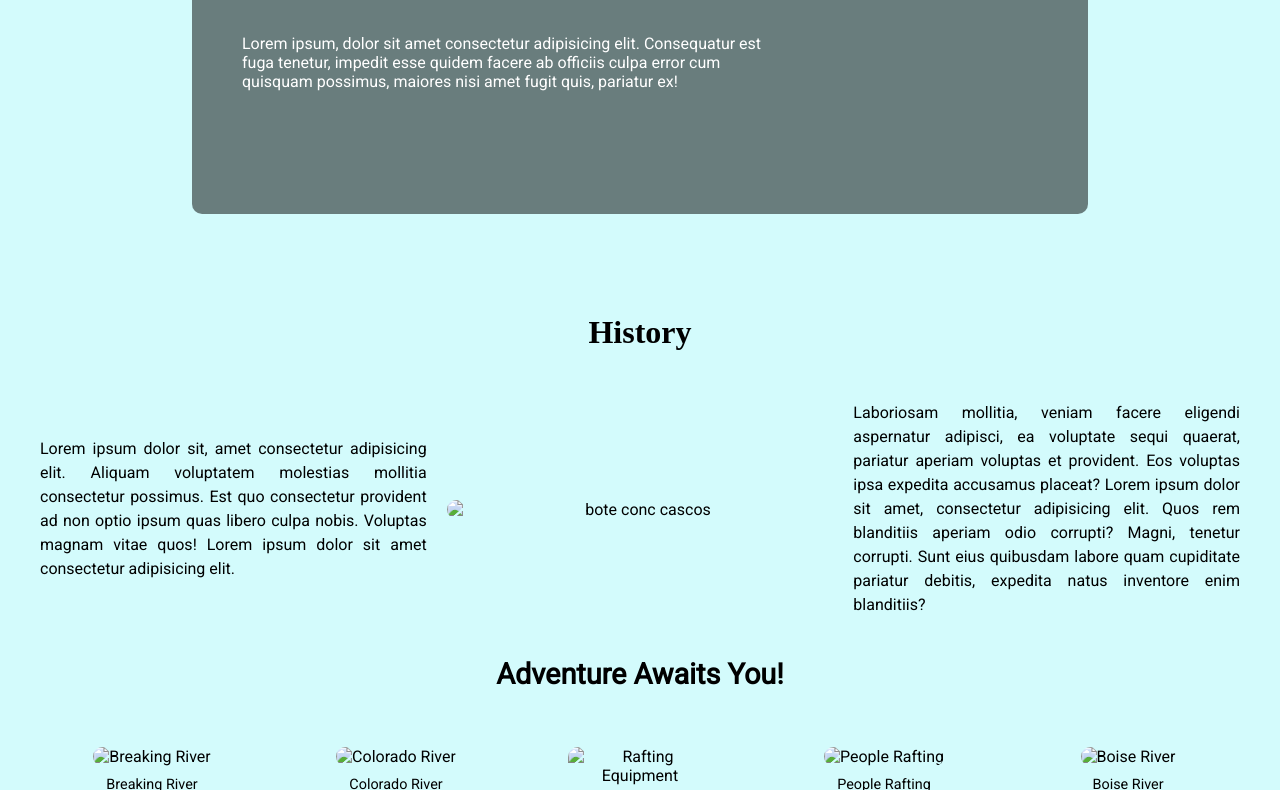
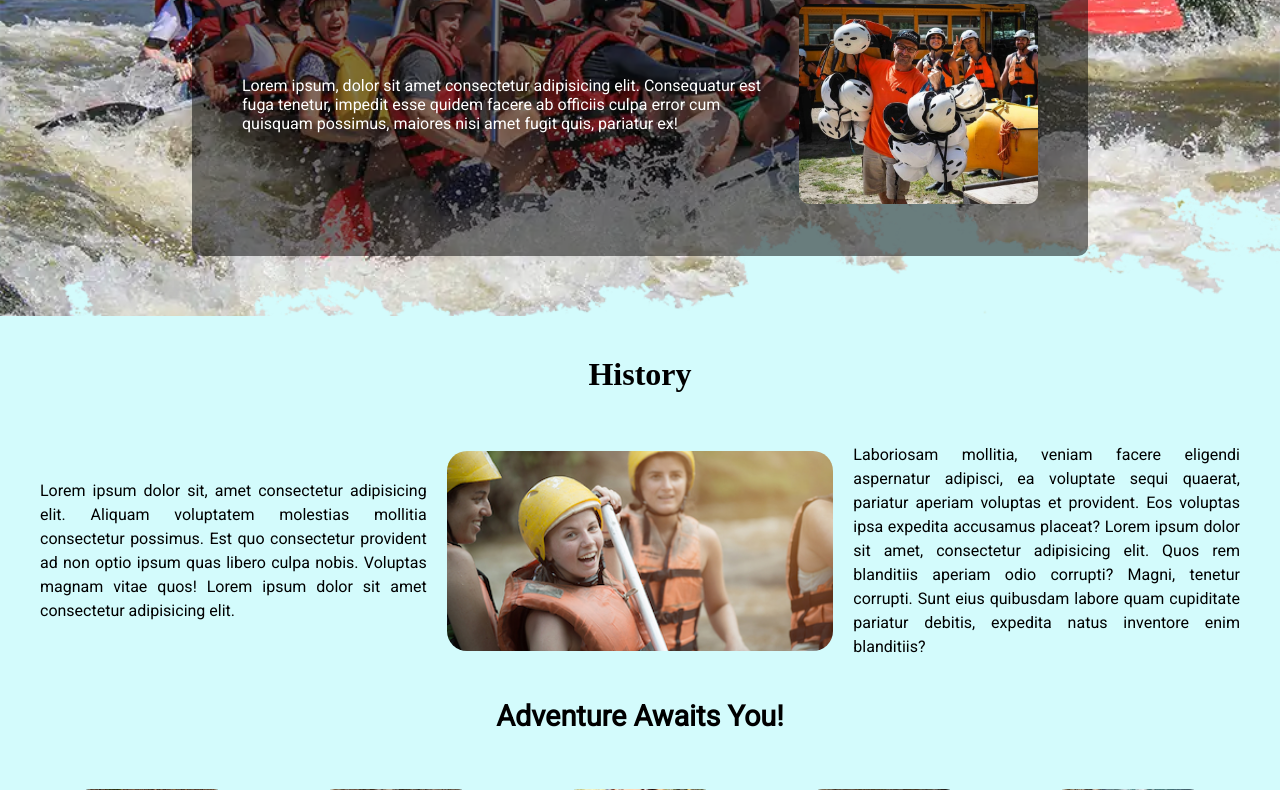
Before and after one commit to neysernoli/wdd130, a plain HTML site: page wwr/about.html in a window 1280 px wide. Shown: the part 439-1229 px from the top of the page. Drawn offline with Linux system fonts and the light colour scheme; files that its build step writes are made by us from their sources.

Commit message:
corrected

```diff
--- a/wwr/about.html
+++ b/wwr/about.html
@@ -4,14 +4,14 @@
   <meta charset="UTF-8">
   <meta name="viewport" content="width=device-width, initial-scale=1.0">
   <title>Rafting Project</title>
-  <link rel="stylesheet" href="wwr/styles/rafting.css">
+  <link rel="stylesheet" href="/wwr/styles/rafting.css">
   <link rel="preconnect" href="https://fonts.googleapis.com">
   <link rel="preconnect" href="https://fonts.gstatic.com" crossorigin>
   <link href="https://fonts.googleapis.com/css2?family=IBM+Plex+Serif:ital,wght@0,100;0,200;0,300;0,400;0,500;0,600;0,700;1,100;1,200;1,300;1,400;1,500;1,600;1,700&family=Roboto:wght@100;400&display=swap" rel="stylesheet">
 </head>
 <body>
   <header>
-    <img src="wwr/images/logo17_200.png" alt="Logo rafting">
+    <img src="/wwr/images/logo17_200.png" alt="Logo rafting">
     <nav>
       <ul class="navigation">
         <li><a href="index.html">Home</a></li>
@@ -23,12 +23,12 @@
   </header>
   <main>
     <div class="hero">
-      <img src="wwr/images/image.webp" alt="People Rafting">
+      <img src="images/image.webp" alt="People Rafting">
       <h1>Novoa Rafting Company</h1>
       <article>
         <h2>About Our Team</h2>
         <div class="content">
-          <img src="wwr/images/employee-rafting.jpg" alt="working employee">
+          <img src="images/employee-rafting.jpg" alt="working employee">
           <p>Lorem ipsum, dolor sit amet consectetur adipisicing elit. Consequatur est fuga tenetur, impedit esse quidem facere ab officiis culpa error cum quisquam possimus, maiores nisi amet fugit quis, pariatur ex!</p>
         </div>
       </article>
@@ -39,7 +39,7 @@
         <h2>History</h2>
         <div class="content">
         <p>Lorem ipsum dolor sit, amet consectetur adipisicing elit. Aliquam voluptatem molestias mollitia consectetur possimus. Est quo consectetur provident ad non optio ipsum quas libero culpa nobis. Voluptas magnam vitae quos! Lorem ipsum dolor sit amet consectetur adipisicing elit.</p>
-        <img src="wwr/images/ourteam.jpg" alt="bote conc cascos">
+        <img src="images/ourteam.jpg" alt="bote conc cascos">
         <p>Laboriosam mollitia, veniam facere eligendi aspernatur adipisci, ea voluptate sequi quaerat, pariatur aperiam voluptas et provident. Eos voluptas ipsa expedita accusamus placeat? Lorem ipsum dolor sit amet, consectetur adipisicing elit. Quos rem blanditiis aperiam odio corrupti? Magni, tenetur corrupti. Sunt eius quibusdam labore quam cupiditate pariatur debitis, expedita natus inventore enim blanditiis?</p>
         </div>
       </section>
@@ -48,23 +48,23 @@
       <h2>Adventure Awaits You!</h2>
       <div class="gallery">
         <figure>
-          <img src="wwr/images/hermit2.jpg" alt="Breaking River">
+          <img src="images/hermit2.jpg" alt="Breaking River">
           <figcaption>Breaking River</figcaption>
         </figure>
         <figure>
-          <img src="wwr/images/rafting18_600.jpg" alt="Colorado River">
+          <img src="images/rafting18_600.jpg" alt="Colorado River">
           <figcaption>Colorado River</figcaption>
         </figure>
         <figure>
-          <img src="wwr/images/rafting22_600.jpg" alt="Rafting Equipment">
+          <img src="images/rafting22_600.jpg" alt="Rafting Equipment">
           <figcaption>Rafting Equipment</figcaption>
         </figure>
         <figure>
-          <img src="wwr/images/rafting59_600.jpg" alt="People Rafting">
+          <img src="images/rafting59_600.jpg" alt="People Rafting">
           <figcaption>People Rafting</figcaption>
         </figure>
         <figure>
-          <img src="wwr/images/rafting65_600.jpg" alt="Boise River">
+          <img src="images/rafting65_600.jpg" alt="Boise River">
           <figcaption>Boise River</figcaption>
         </figure>
       </div>
@@ -76,13 +76,13 @@
     </div>
     <nav class="sociallinks">
       <a href="https://www.instagram.com">
-        <img src="wwr/images/instagram-logo.webp" alt="Instagram">
+        <img src="images/instagram-logo.webp" alt="Instagram">
       </a>
       <a href="https://www.facebook.com/">
-        <img src="wwr/images/facebook-512.webp" alt="Facebook">
+        <img src="images/facebook-512.webp" alt="Facebook">
       </a>
       <a href="https://www.x.com">
-        <img src="wwr/images/X-logo.webp" alt="X">
+        <img src="images/X-logo.webp" alt="X">
       </a>
     </nav>
   </footer>
```
